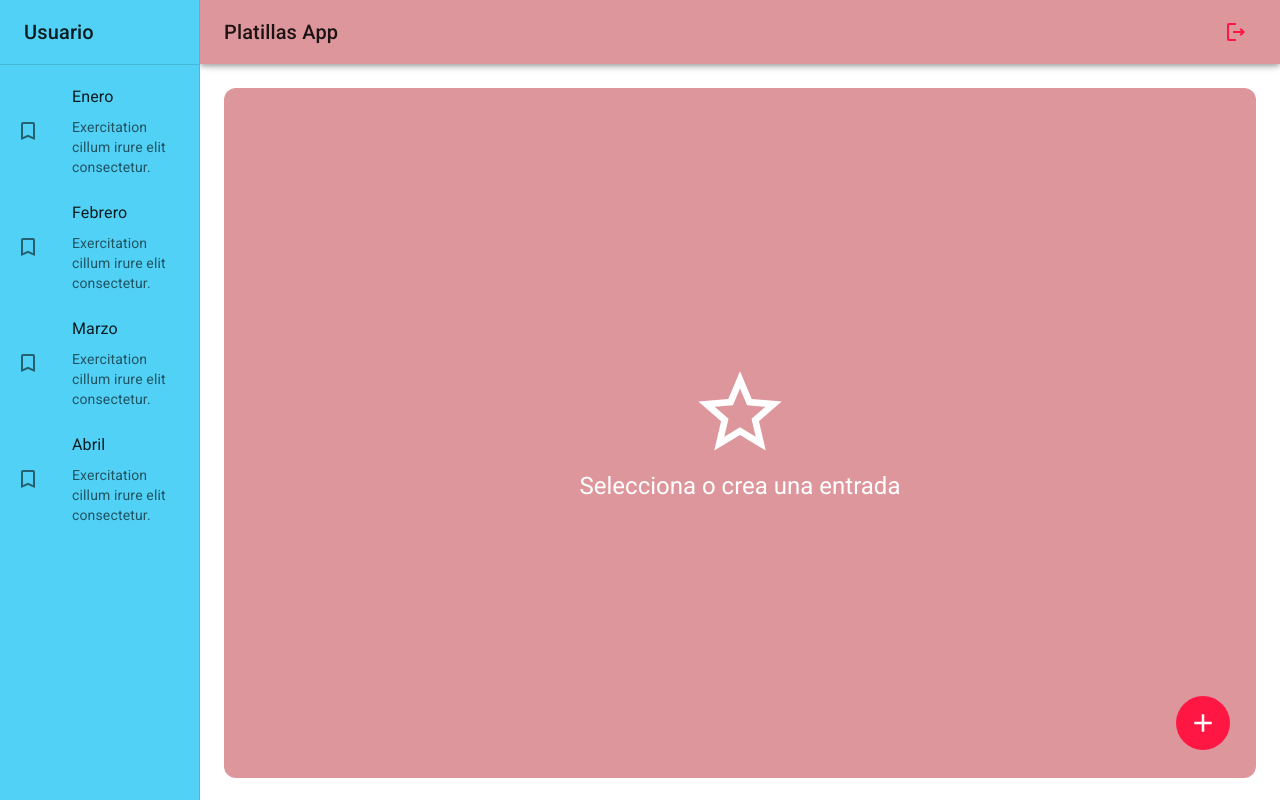
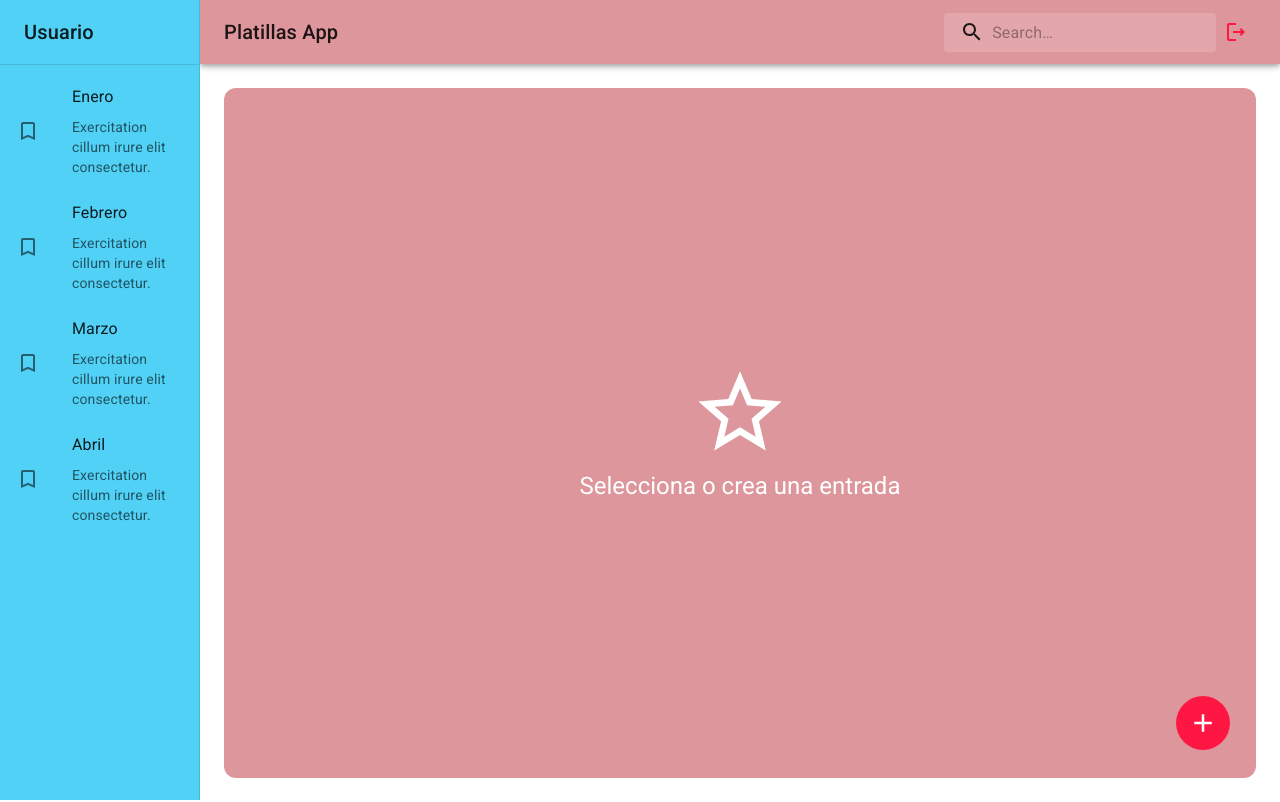
Before and after one commit to ArmandoJC/EPT_Plantillas, a React (Vite) app: page / in a window 1280 px wide. Built offline with nearby package versions, Linux system fonts and the light colour scheme.

Commit message:
Añadir buscador

```diff
--- a/src/plantillas/components/NavBar.jsx
+++ b/src/plantillas/components/NavBar.jsx
@@ -1,14 +1,57 @@
-import { AppBar, Grid, IconButton, Toolbar, Typography } from '@mui/material';
-import { LogoutOutlined, MenuOutlined } from '@mui/icons-material';
+import { AppBar, Grid, IconButton, Toolbar, Typography, InputBase } from '@mui/material';
+import { LogoutOutlined, MenuOutlined, Search as SearchIcon } from '@mui/icons-material';
 
+import { styled, alpha } from '@mui/material/styles';
+
+const Search = styled('div')(({ theme }) => ({
+    position: 'relative',
+    borderRadius: theme.shape.borderRadius,
+    backgroundColor: alpha(theme.palette.common.white, 0.15),
+    '&:hover': {
+        backgroundColor: alpha(theme.palette.common.white, 0.25),
+    },
+    marginLeft: 0,
+    width: '100%',
+    [theme.breakpoints.up('sm')]: {
+        marginLeft: theme.spacing(1),
+        width: 'auto',
+    },
+}));
+
+const SearchIconWrapper = styled('div')(({ theme }) => ({
+    padding: theme.spacing(0, 2),
+    height: '100%',
+    position: 'absolute',
+    pointerEvents: 'none',
+    display: 'flex',
+    alignItems: 'center',
+    justifyContent: 'center',
+}));
+
+const StyledInputBase = styled(InputBase)(({ theme }) => ({
+    color: 'inherit',
+    width: '100%',
+    '& .MuiInputBase-input': {
+        padding: theme.spacing(1, 1, 1, 0),
+        // vertical padding + font size from searchIcon
+        paddingLeft: `calc(1em + ${theme.spacing(4)})`,
+        transition: theme.transitions.create('width'),
+        [theme.breakpoints.up('sm')]: {
+            width: '24ch',
+            '&:focus': {
+                width: '40ch',
+            },
+        },
+    },
+}));
 
 export const NavBar = ({ drawerWidth = 240 }) => {
     return (
         <AppBar
             position='fixed'
             sx={{
-            width: { sm: `calc(100% - ${ drawerWidth }px)` },
-            ml: { sm: `${ drawerWidth }px` }
+                width: { sm: `calc(100% - ${drawerWidth}px)` },
+                ml: { sm: `${drawerWidth}px` }
             }}
         >
             <Toolbar>
@@ -22,11 +65,19 @@
 
                 <Grid container direction='row' justifyContent='space-between' alignItems='center'>
                     <Typography variant='h6' noWrap component='div'> Platillas App </Typography>
-
+                    <Search>
+                        <SearchIconWrapper>
+                            <SearchIcon />
+                        </SearchIconWrapper>
+                        <StyledInputBase
+                            placeholder="Search…"
+                            inputProps={{ 'aria-label': 'search' }}
+                        />
+                    </Search>
+                </Grid>
                 <IconButton color='error'>
                     <LogoutOutlined />
                 </IconButton>
-            </Grid>
 
             </Toolbar>
         </AppBar>
```
Lines whose indentation alone changed are shown as unchanged.
